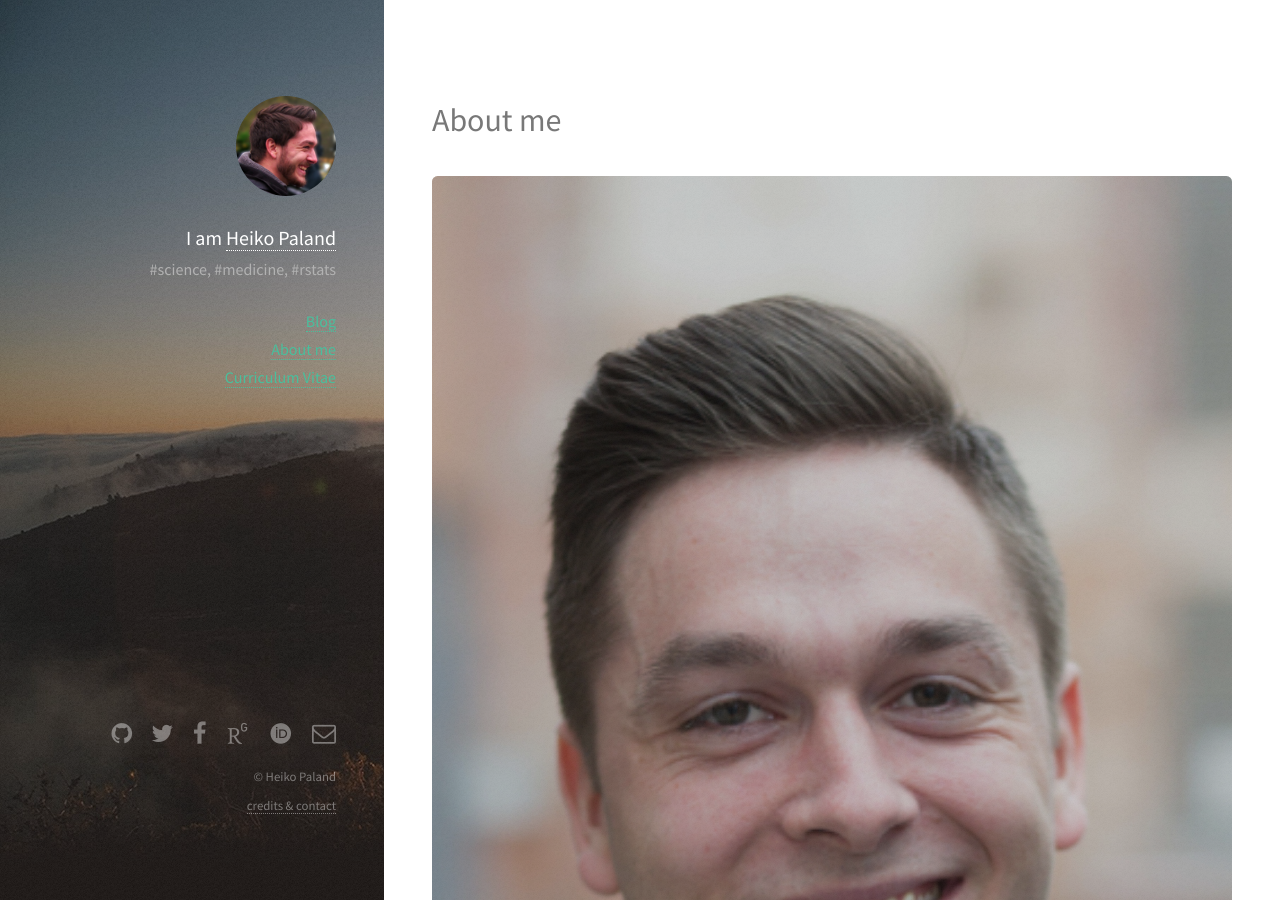
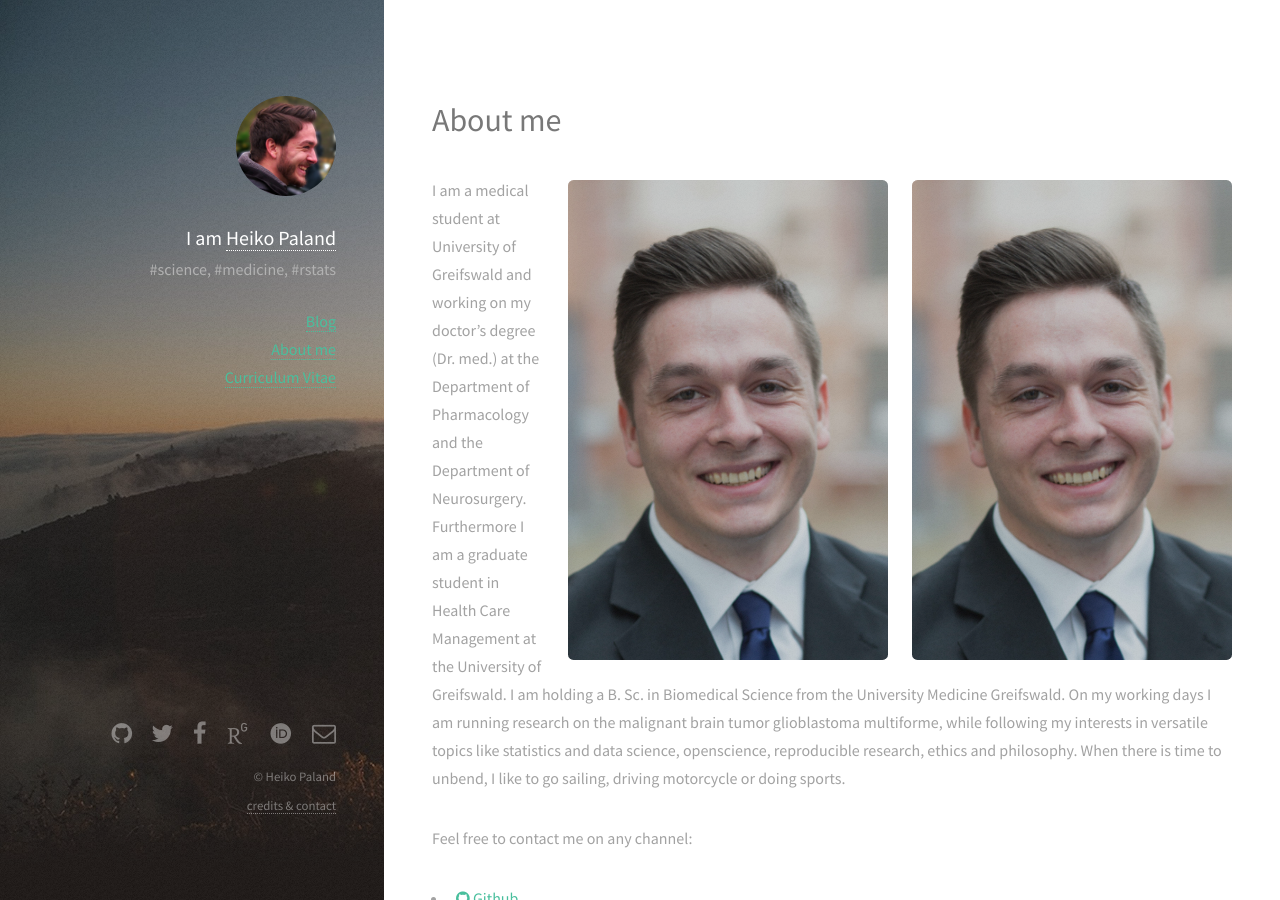
Before and after one commit to old-jekyll-templates/Strata-Jekyll-Theme, a Jekyll site: the page built from about.md, in a window 1280 px wide and 900 px high. Built offline with Jekyll 4.4.1, drawn with Linux system fonts in a browser that asks for light colours; some web fonts are replaced; comment, search, counter and statistics services are not loaded.

Commit message:
avatar implementation test

```diff
--- a/about.md
+++ b/about.md
@@ -2,8 +2,8 @@
 layout: page
 title: About me
 ---
-<span class="image fit"><img src="{{ site.url }}/images/avatar_big.jpg"></span>
-<a class="image right"><img src="{{ site.url }}/images/avatar_big.jpg"></a>
+<span class="image right"><img src="{{ site.url }}/images/avatar_big.jpg"></span>
+<a href="{{ site.url }}/images/avatar_big.jpg" class="image right"><img src="{{ site.url }}/images/avatar_big.jpg"></a>
 
 I am a medical student at University of Greifswald and working on my doctor's degree (Dr. med.) at the Department of Pharmacology and the Department of Neurosurgery. Furthermore I am a graduate student in Health Care Management at the University of Greifswald. I am holding a B. Sc. in Biomedical Science from the University Medicine Greifswald. On my working days I am running research on the malignant brain tumor glioblastoma multiforme, while following my interests in versatile topics like statistics and data science, openscience, reproducible research, ethics and philosophy. When there is time to unbend, I like to go sailing, driving motorcycle or doing sports.
 
```
